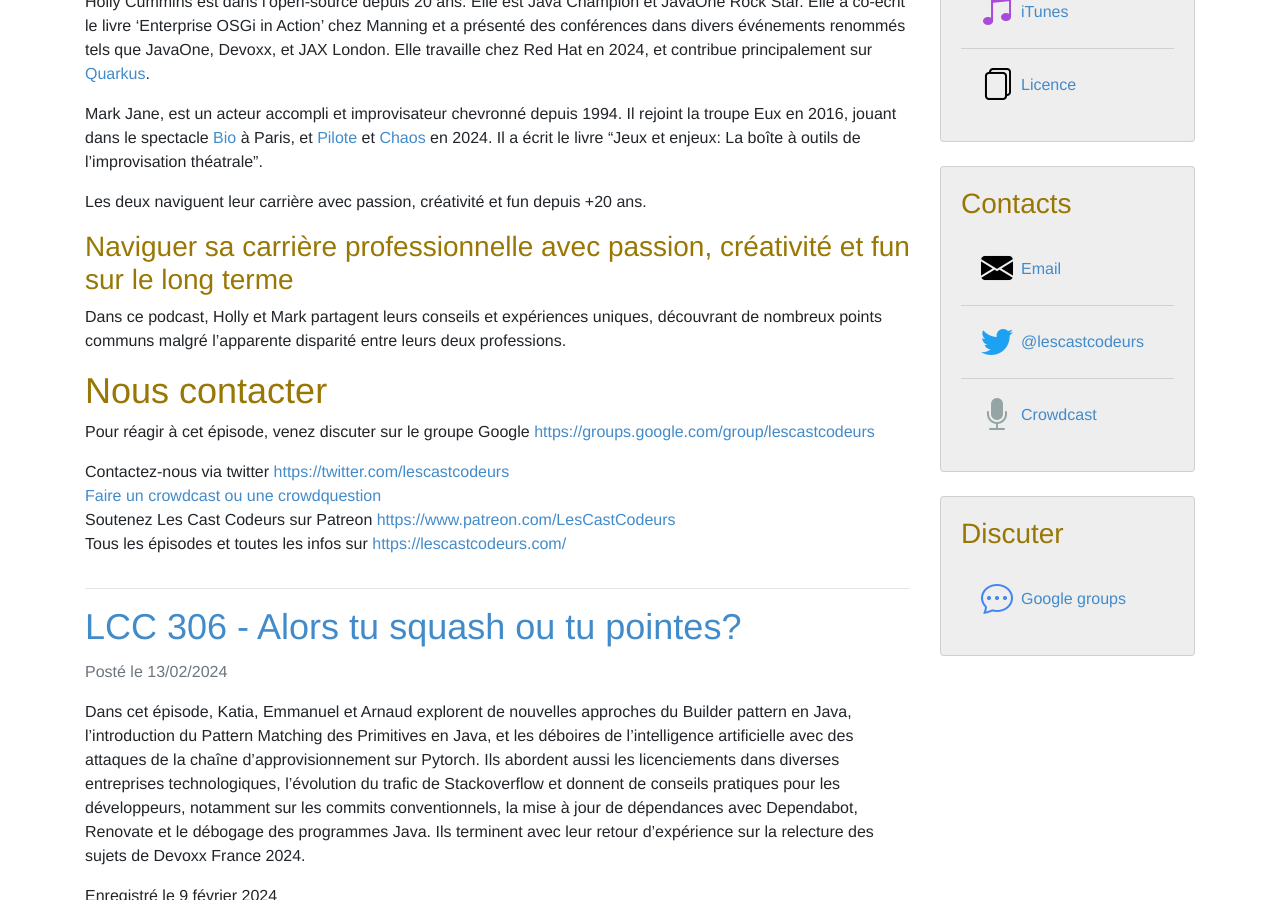
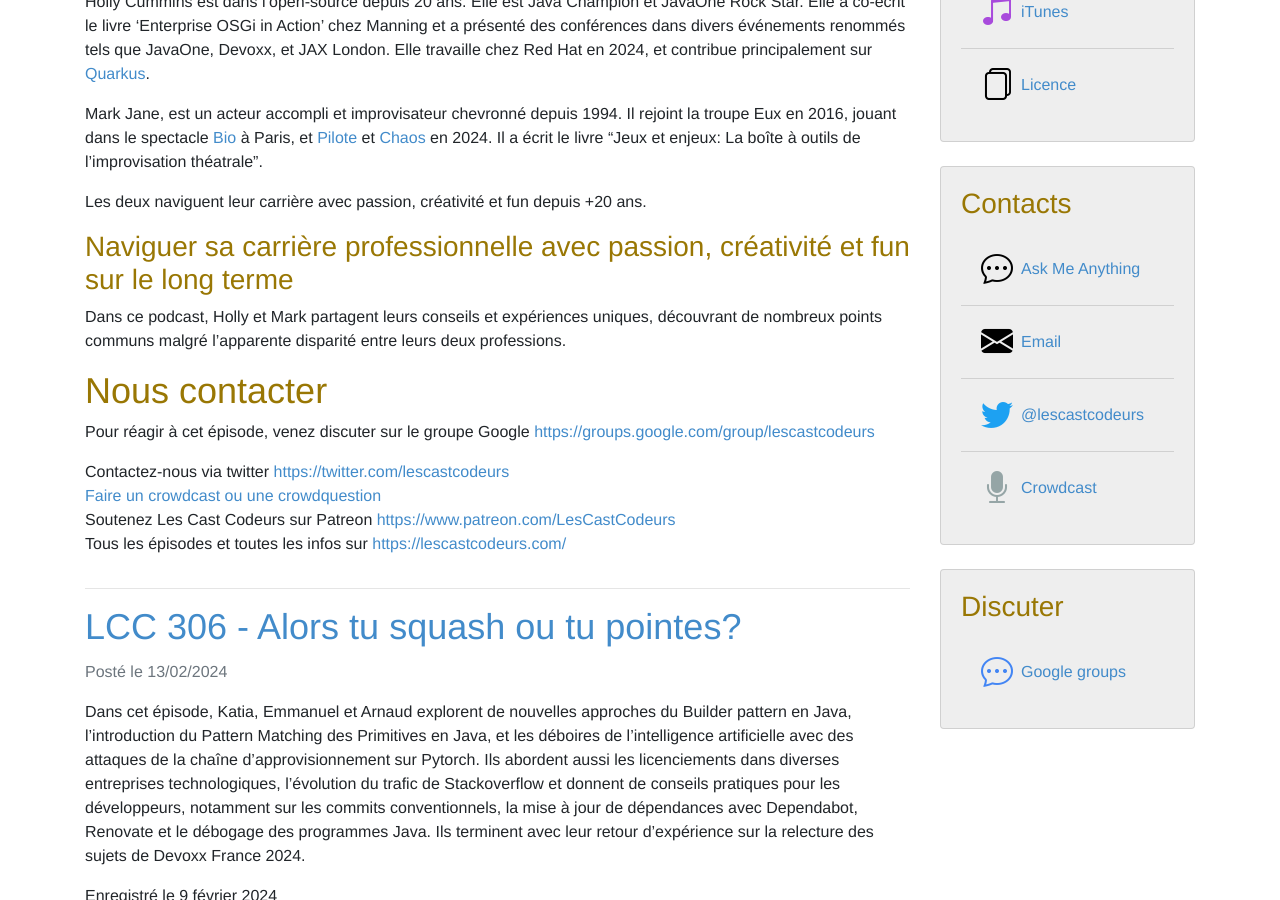
Before and after one commit to lescastcodeurs/lescastcodeurs.com, a Jekyll site: the page built from index.html, in a window 1280 px wide and 900 px high, scrolled down 1056 px. Built offline with Jekyll 4.4.1, drawn with Linux system fonts in a browser that asks for light colours; the list of posts is cut into pages by our own code.

Commit message:
Add Ask Me Anything

```diff
--- a/_config.yml
+++ b/_config.yml
@@ -38,7 +38,7 @@ sidebar_cards:
       - name: 'Sondage 2024'
         icon: 'chat-dots'
         color: 'black'
-        url: 'https://docs.google.com/forms/d/e/1FAIpQLSc2xIWqWNi3ipx7Byth_TE6x9bQAvkCSuyeSkyEURbJNIga7g/viewform'
+        url: 'https://lescastcodeurs.com/sondage'
   - name: 'Syndication'
     links:
       - name: 'Liste des épisodes'
@@ -59,6 +59,10 @@ sidebar_cards:
         file: 'licence.md'
   - name: 'Contacts'
     links:
+      - name: 'Ask Me Anything'
+        icon: 'chat-dots'
+        color: 'black'
+        url: 'https://lescastcodeurs.com/ama'
       - name: 'Email'
         icon: 'envelope-fill'
         color: 'black'
```
Also changed, not shown: 1 other file.
